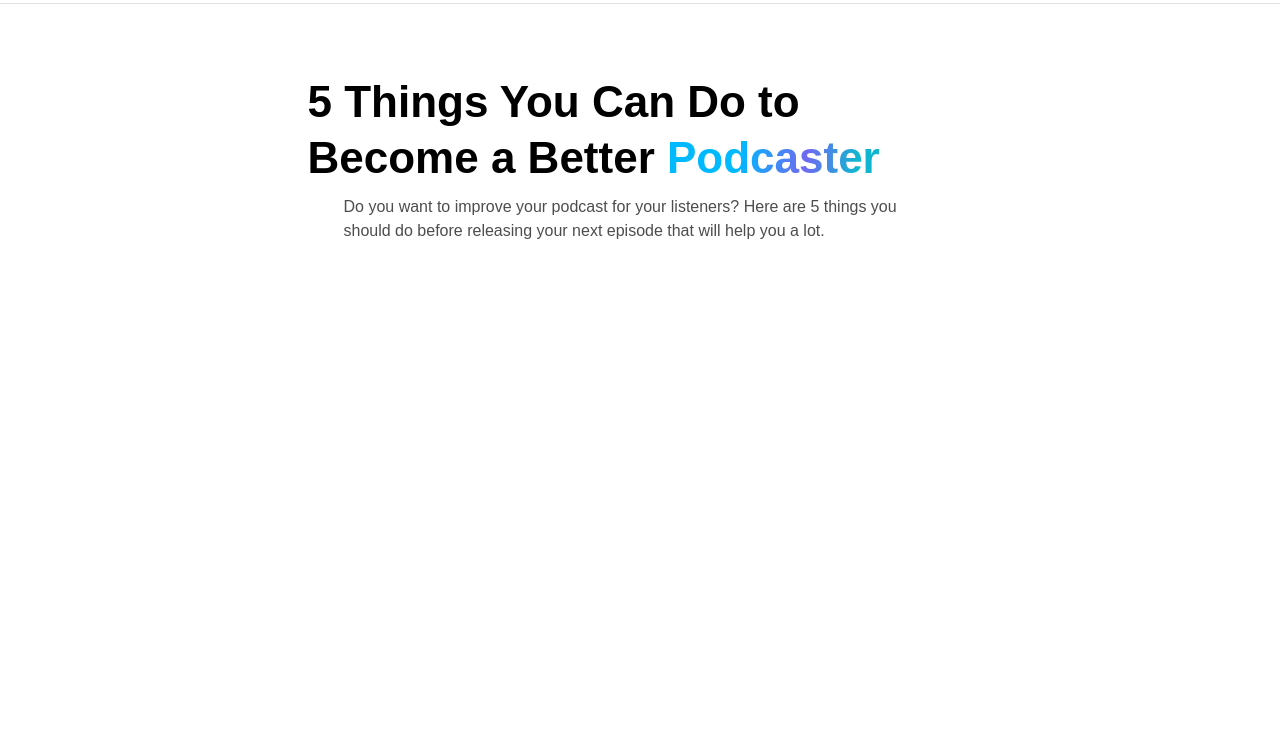
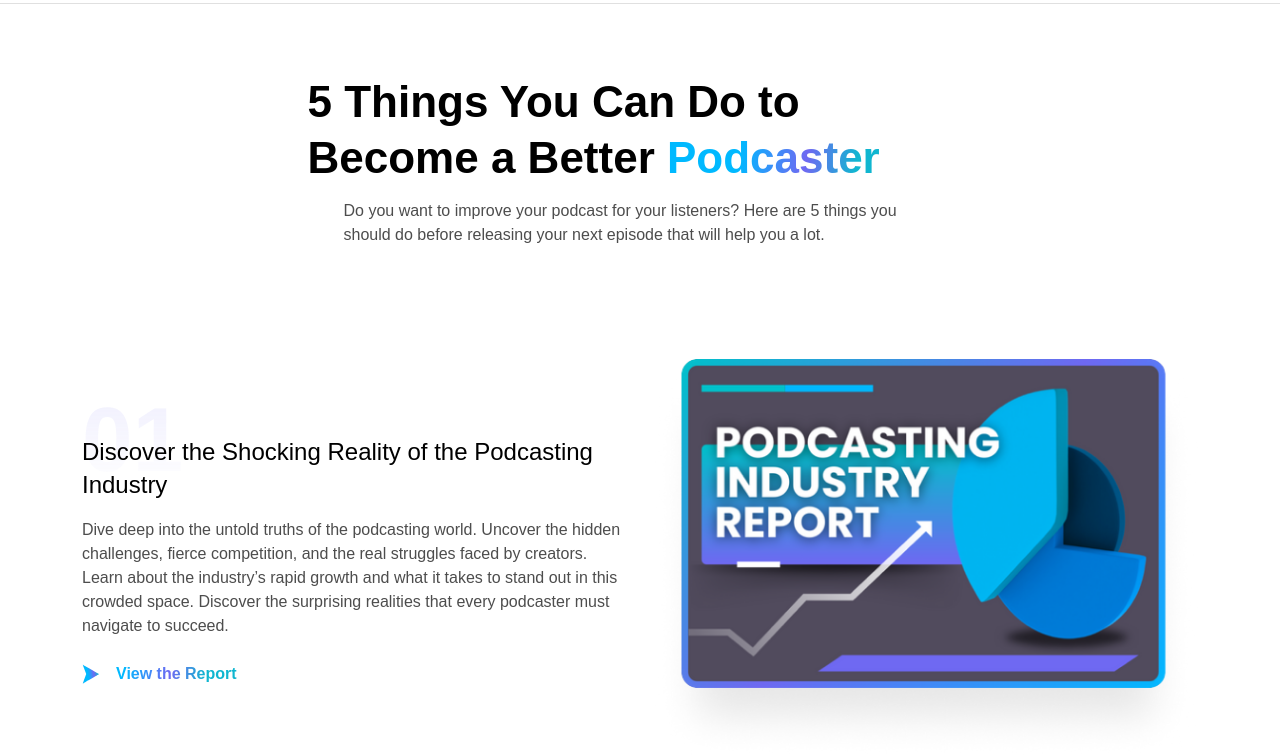
Before and after one commit to piyushbishnoi515/podmatch, a plain HTML site: page index.html in a window 1280 px wide. Shown: the part 81-836 px from the top of the page. Before the commit the page ends 800 px from the top, so only its background shows below. Drawn offline with nearby package versions, Linux system fonts and the light colour scheme; a web font is replaced by a local one.

Commit message:
section-3 complete

```diff
--- a/assets/css/style.css
+++ b/assets/css/style.css
@@ -13,7 +13,7 @@
 
  :root {
      --fs-16: 16px;
-     --fs-44: 44px;
+     --fs-44: 42px;
      --fs-24: 24px;
      --fs-91: 91px;
      --fs-24: 24px;
@@ -100,6 +100,10 @@
      cursor: pointer;
  }
 
+ .tpp {
+     top: -51px;
+ }
+
  .podcasts-text {
      font-size: var(--fs-44);
      font-weight: 900;
@@ -109,10 +113,48 @@
      background: linear-gradient(99.76deg, #00B9FF 34.35%, #6F69F2 64.82%, #10B6D0 88.28%);
      background-clip: text;
  }
- .mt-70{
+
+ .dive-text {
+     font-size: var(--fs-16);
+     font-weight: 400;
+     line-height: 24px;
+     color: var(--color-gray);
+ }
+
+ .view-link {
+     font-size: var(--fs-16);
+     font-weight: 600;
+     line-height: 24px;
+     color: transparent;
+     --webkit-background-clip: text;
+     background: linear-gradient(101.64deg, #00B9FF 7.34%, #6F69F2 44.47%, #10B6D0 73.06%);
+     background-clip: text;
+ }
+
+ .discover {
+     font-size: var(--fs-24);
+     font-weight: 500;
+     line-height: 33.6px;
+     color: var(--color-black);
+ }
+
+ .nmber {
+     font-size: var(--fs-91);
+     font-weight: 700;
+     line-height: 100.9px;
+     background: linear-gradient(180deg, #6F69F2 0%, rgba(64, 61, 140, 0) 100%);
+     color: transparent;
+     --webkit-background-clip: text;
+     background-clip: text;
+     opacity: 10%;
+
+ }
+
+ .mt-70 {
      margin-top: 70px;
  }
- .main-pera{
+
+ .main-pera {
      font-size: var(--fs-16);
      font-weight: 400;
      line-height: 24px;
@@ -128,8 +170,41 @@
      max-width: 665px;
  }
 
+ @media (min-width:576px) {
+     .tpp {
+         top: -51px;
+     }
 
+ }
 
+ @media (min-width:768px) {
+     .tpp {
+         top: -49px;
+     }
+
+ }
+
+ @media (min-width:992px) {
+     .tpp {
+         top: -10px;
+     }
+          :root {
+              --fs-16: 16px;
+              --fs-44: 44px;
+              --fs-24: 24px;
+              --fs-91: 91px;
+              --fs-24: 24px;
+              --fs-40: 40px;
+              --fs-14: 14px;
+              /* ----color--- */
+              --color-gray: #4D4D4D;
+              --color-black: #000000;
+              --color-blue: #6F69F2;
+              --color-white: #ffffff;
+              --color-gray-lite: #F4F3FC;
+          }
+
+ }
 
  @media (max-width: 991.9px) {
      .mobile_view {
@@ -215,4 +290,8 @@
          max-width: 1140px !important;
      }
 
+     .tpp {
+         top: 31px;
      }
+
+ }
--- a/index.html
+++ b/index.html
@@ -80,18 +80,50 @@
             <div class="d-flex justify-content-center flex-column mt-70 w-100 align-items-center">
                 <h1 class="main-text font-Graphik">5 Things You Can Do to Become a Better <span
                         class="podcasts-text font-Graphik">Podcaster</span></h1>
-                <p class="main-pera m-0 font-Graphik">Do you want to improve your podcast for your listeners? Here are 5
+                <p class="main-pera m-0 font-Graphik mt-1 align-items-center">Do you want to improve your podcast for
+                    your listeners? Here are 5
                     things you should do before releasing your next
                     episode that will help you a lot.</p>
             </div>
 
         </div>
     </section>
-    <section>
-        <div class="container">
+    <section class="py-5">
+        <div class="container my-5">
             <div class="row">
-                <div class="col-6">
+                <div class="col-lg-6 col-12 mt-3 position-relative justify-content-center d-flex flex-column">
 
+                    <h2 class="nmber font-Graphik position-absolute tpp">01</h2>
+                    <p class="  font-Graphik discover position-relative z-1 ">Discover the Shocking Reality of the
+                        Podcasting Industry</p>
+                    <p class="m-0 dive-text font-Graphik ">Dive deep into the untold truths of the podcasting world. Uncover the
+                        hidden challenges, fierce competition, and the
+                        real struggles faced by creators. Learn about the industry’s rapid growth and what it takes to
+                        stand out in this crowded
+                        space. Discover the surprising realities that every podcaster must navigate to succeed.</p>
+                        <div class="d-flex align-items-center gap-3 mt-4">
+                            <span class="d-flex">
+                                <svg width="18" height="20" viewBox="0 0 18 20" fill="none" xmlns="http://www.w3.org/2000/svg">
+                                    <path
+                                        d="M0.930149 1.24491C1.06015 1.59491 1.86015 3.73491 2.69015 6.00491L4.22015 10.1249L2.47015 14.8549C1.51015 17.4449 0.760149 19.5849 0.800149 19.6049C0.890149 19.6349 17.2901 10.2049 17.2901 10.1249C17.2901 10.0549 1.03015 0.684908 0.840149 0.644907C0.730149 0.614906 0.750149 0.744907 0.930149 1.24491Z"
+                                        fill="url(#paint0_linear_149_890)" />
+                                    <defs>
+                                        <linearGradient id="paint0_linear_149_890" x1="6.00273" y1="10.1229" x2="16.2126" y2="8.59379"
+                                            gradientUnits="userSpaceOnUse">
+                                            <stop stop-color="#00B9FF" />
+                                            <stop offset="0.565" stop-color="#6F69F2" />
+                                            <stop offset="1" stop-color="#10B6D0" />
+                                        </linearGradient>
+                                    </defs>
+                                </svg>
+
+                            </span>
+                            <a href="" class="font-Graphik view-link align-items-center m-0">View the Report</a>
+                        </div>
+
+                </div>
+                <div class="col-lg-6 col-12 mt-3">
+                    <img src="./assets/img/png/img-1.png" alt="" class="w-100">
                 </div>
             </div>
         </div>
```
Also changed, not shown: assets/img/png/img-1.png (added). Lines whose indentation alone changed are shown as unchanged.
